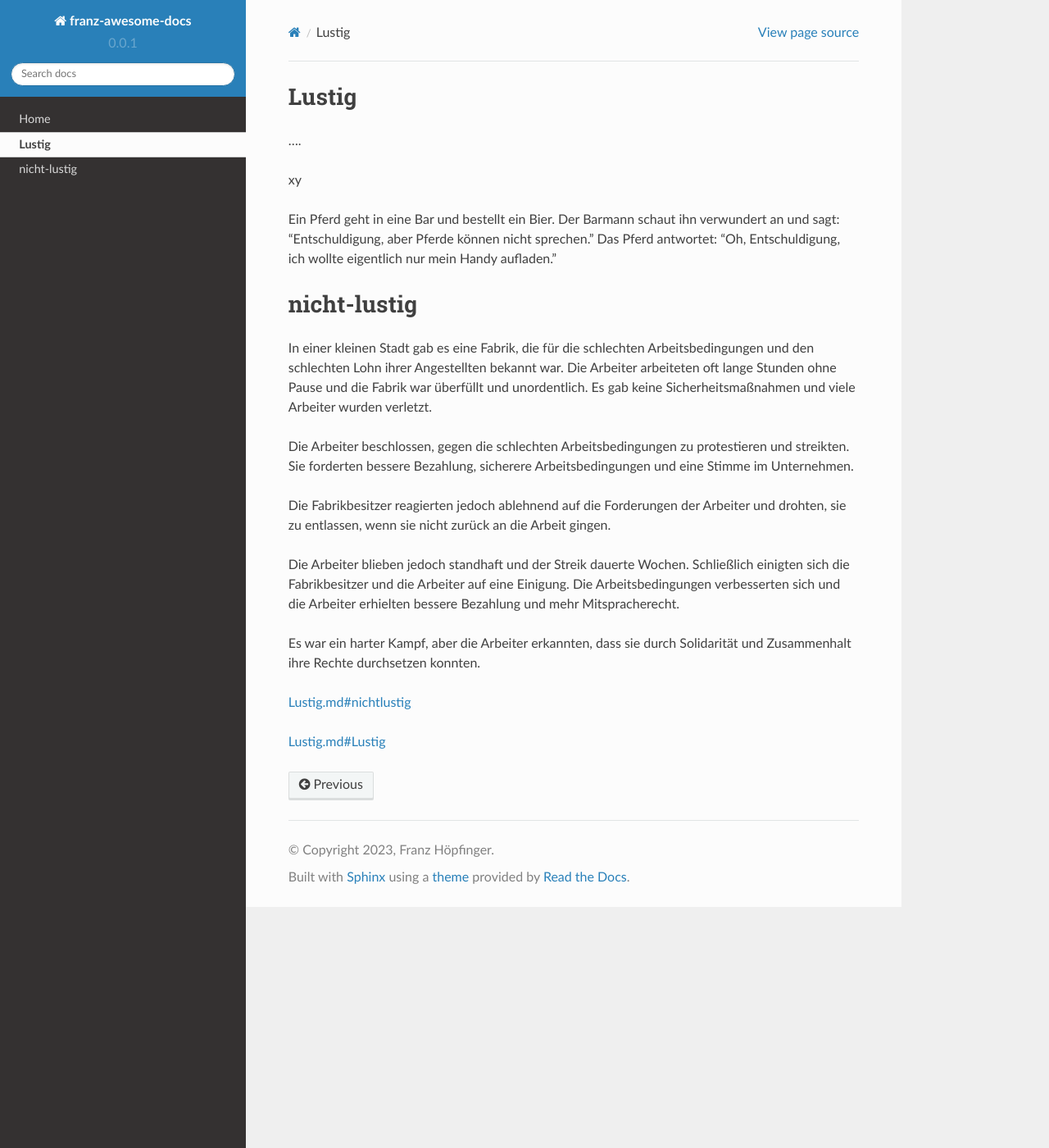
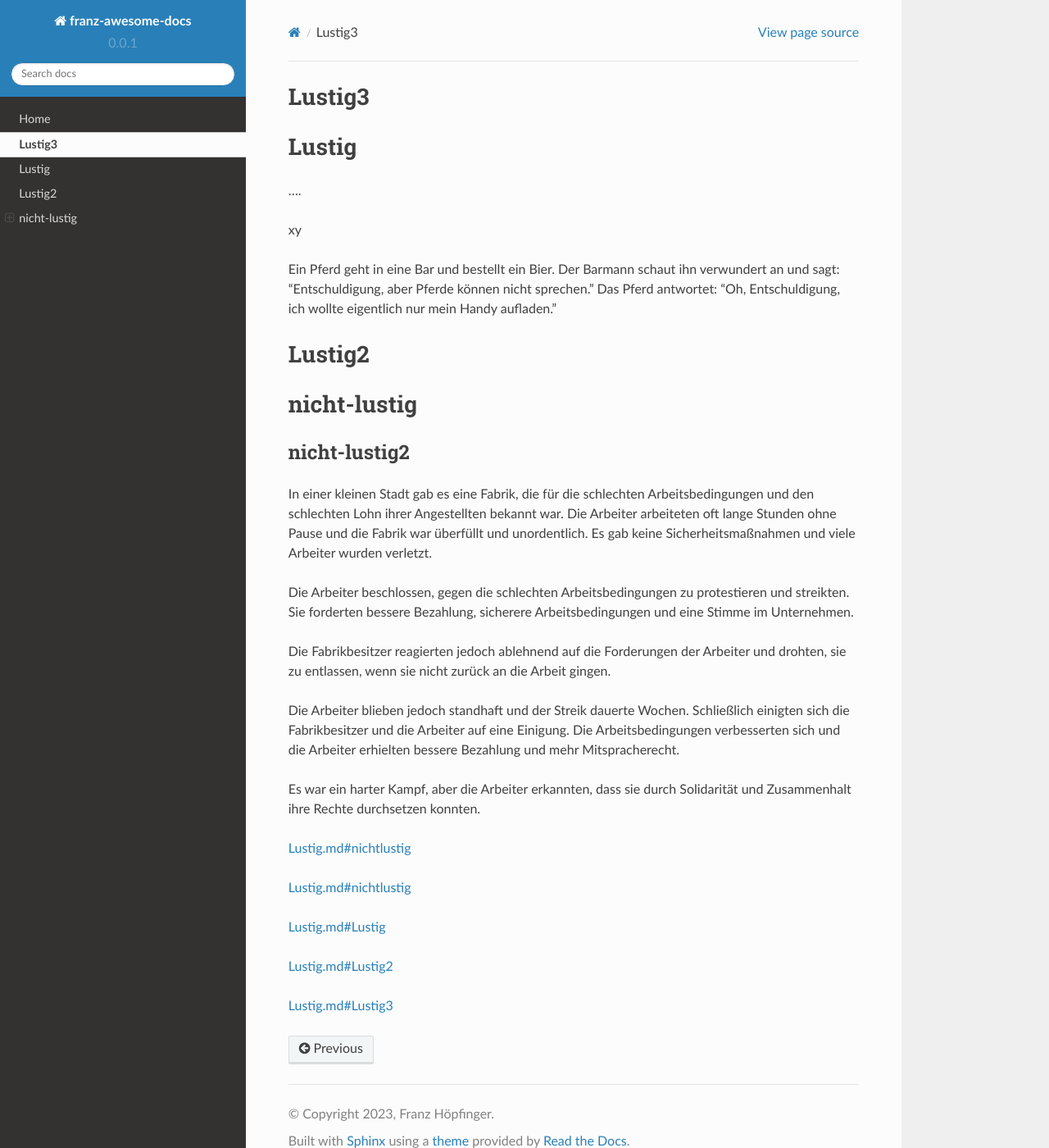
Before and after one commit to franz-ms-muc/awesome-docs, a Sphinx documentation site: the page built from docs/Lustig.md, in a window 1280 px wide and 1400 px high. Shown: the whole window at 82% size. Built offline with Sphinx 7.4.7 and the Read the Docs theme 2.0.0, drawn with Linux system fonts in a browser that asks for light colours.

Commit message:
Update Lustig.md

```diff
--- a/docs/Lustig.md
+++ b/docs/Lustig.md
@@ -1,3 +1,6 @@
+
+# Lustig3
+
 # Lustig
 
 ....
@@ -6,7 +9,13 @@ xy
 
 Ein Pferd geht in eine Bar und bestellt ein Bier. Der Barmann schaut ihn verwundert an und sagt: "Entschuldigung, aber Pferde können nicht sprechen." Das Pferd antwortet: "Oh, Entschuldigung, ich wollte eigentlich nur mein Handy aufladen."
 
+
+# Lustig2
+
+
 # nicht-lustig
+
+## nicht-lustig2
 
 In einer kleinen Stadt gab es eine Fabrik, die für die schlechten Arbeitsbedingungen und den schlechten Lohn ihrer Angestellten bekannt war. Die Arbeiter arbeiteten oft lange Stunden ohne Pause und die Fabrik war überfüllt und unordentlich. Es gab keine Sicherheitsmaßnahmen und viele Arbeiter wurden verletzt.
 
@@ -22,4 +31,10 @@ Es war ein harter Kampf, aber die Arbeiter erkannten, dass sie durch Solidaritä
 
 [Lustig.md#nichtlustig](Lustig.md#nicht-lustig)
 
+[Lustig.md#nichtlustig](Lustig.md#nicht-lustig2)
+
 [Lustig.md#Lustig](Lustig.md#Lustig)
+
+[Lustig.md#Lustig2](Lustig.md#Lustig2)
+
+[Lustig.md#Lustig3](Lustig.md#Lustig3)
```
